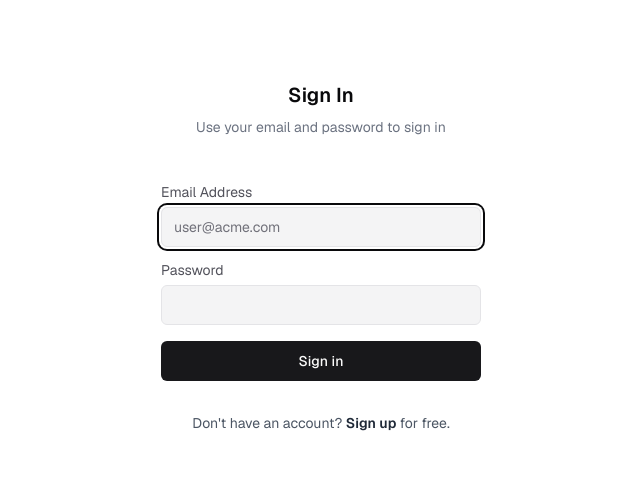
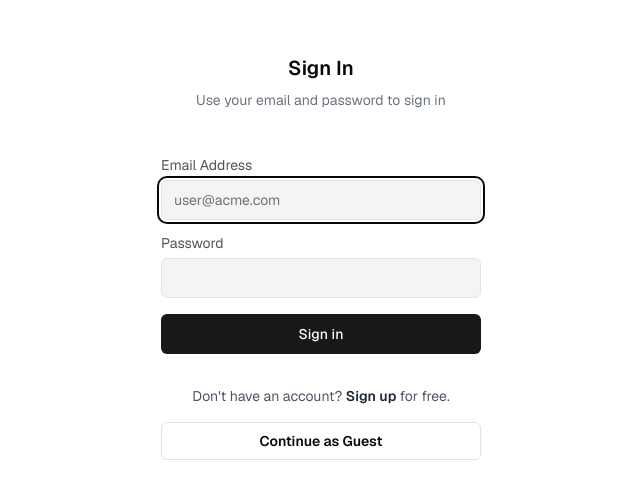
Before and after one commit to nixnvs/ride-ai-chatbot, a Next.js app: page /login in a window 1280 px wide. Shown: the part 143-642 px from the top of the page, without its empty margins (319-959 px from the left). Built offline with nearby package versions, Linux system fonts and the light colour scheme; no server answers; what bcrypt-ts would draw is missing.

Commit message:
Replace SubmitButton with native button for guest login

```diff
--- a/app/(auth)/login/page.tsx
+++ b/app/(auth)/login/page.tsx
@@ -9,7 +9,7 @@ import { AuthForm } from '@/components/auth-form';
 import { SubmitButton } from '@/components/submit-button';
 
 import { login, type LoginActionState } from '../actions';
-import { useSession } from 'next-auth/react';
+import { useSession, signIn } from 'next-auth/react';
 
 export default function Page() {
   const router = useRouter();
@@ -70,6 +70,14 @@ export default function Page() {
             </Link>
             {' for free.'}
           </p>
+
+          <button
+            type="button"
+            onClick={() => signIn('guest')}
+            className="w-full bg-transparent border border-input dark:border-zinc-600 rounded-md px-3 py-2 text-sm font-semibold text-foreground shadow-sm hover:bg-accent/40 transition"
+          >
+            Continue as Guest
+          </button>
         </AuthForm>
       </div>
     </div>
```
